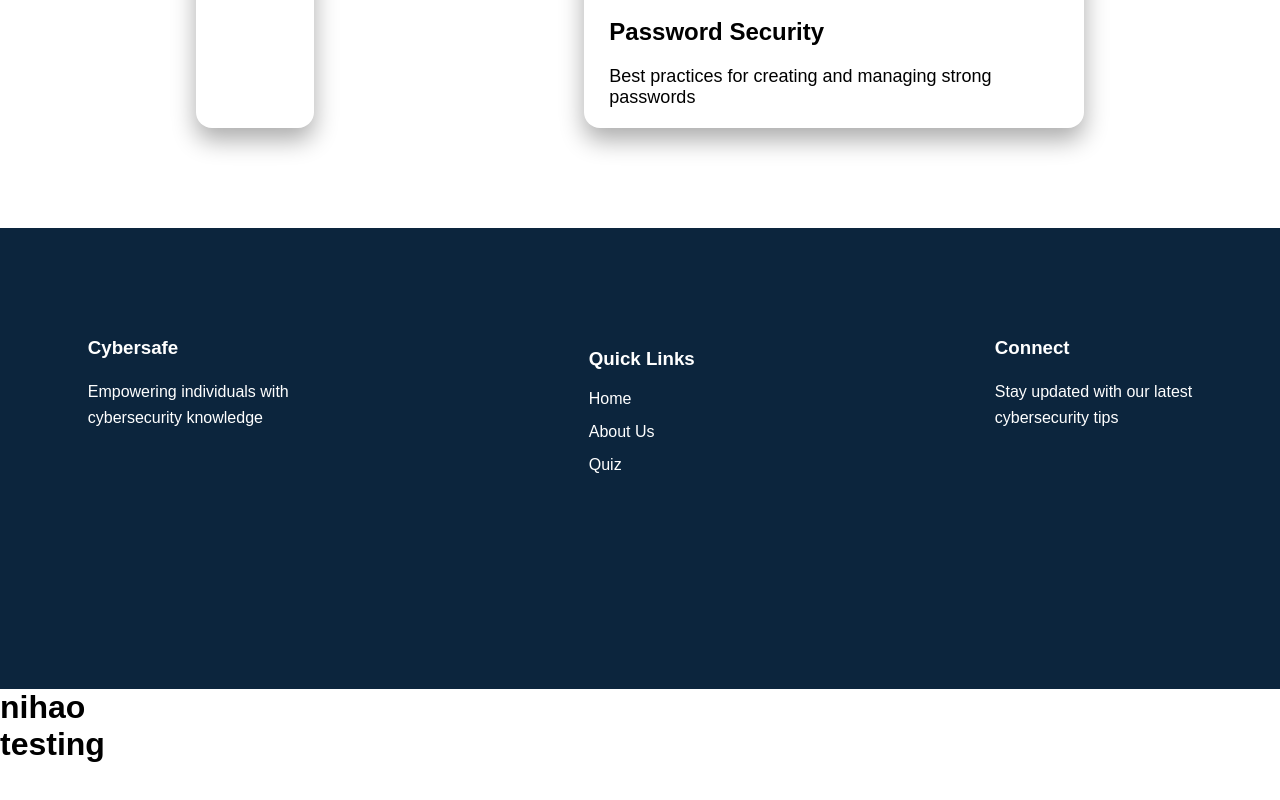
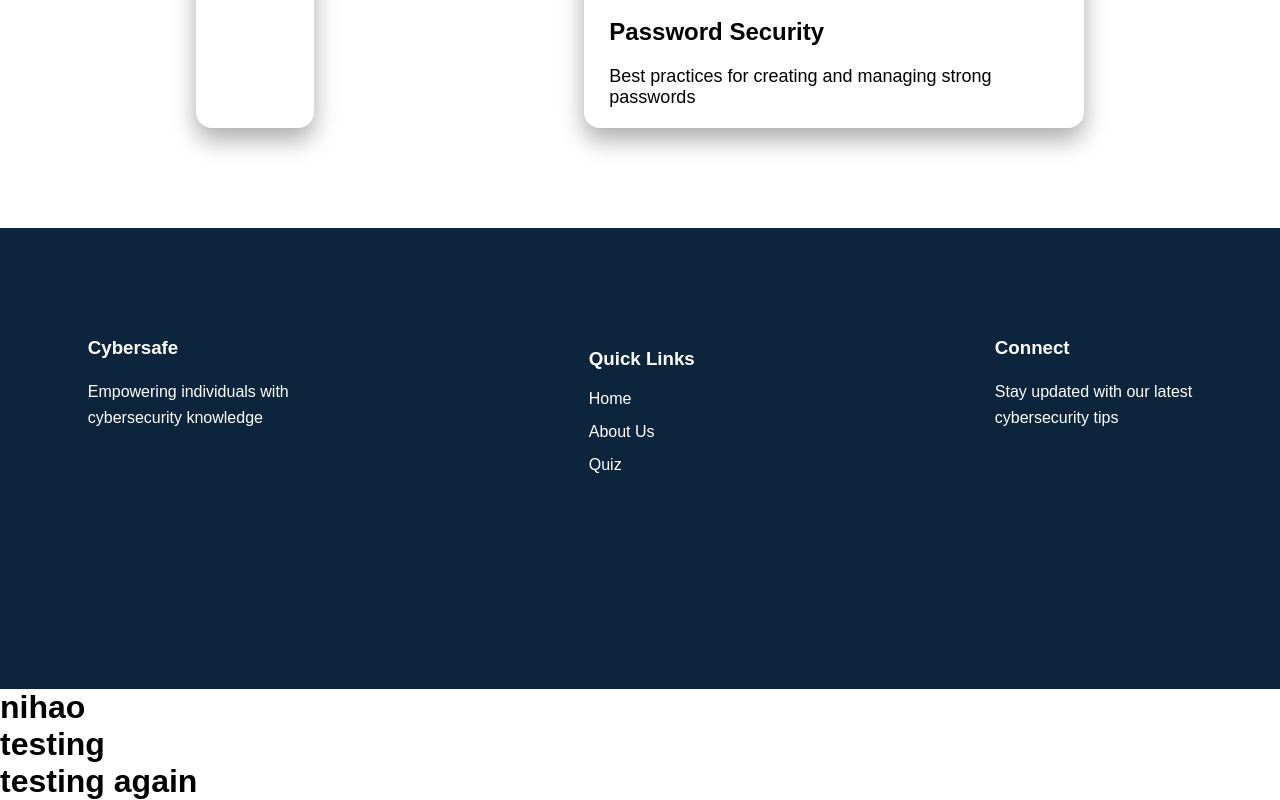
Before and after one commit to SWKHandsome/HTML, a plain HTML site: page Group_Assignment/Home Page.html in a window 1280 px wide. Shown: the part 2015-2815 px from the top of the page. Before the commit the page ends 2778 px from the top, so only its background shows below. Drawn offline with nearby package versions, Linux system fonts and the light colour scheme.

Commit message:
Testing Again nihao

```diff
--- a/Group_Assignment/Home Page.html
+++ b/Group_Assignment/Home Page.html
@@ -96,6 +96,7 @@
 
     <h1>nihao</h1>
     <h1>testing</h1>
+    <h1>testing again</h1>
 
 </body>
 </html>
```
